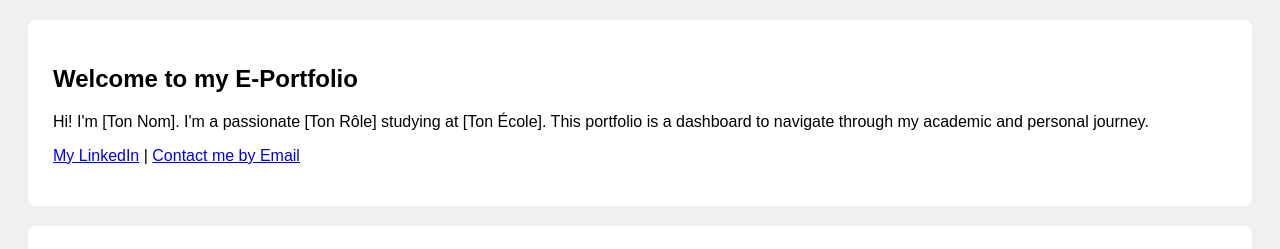
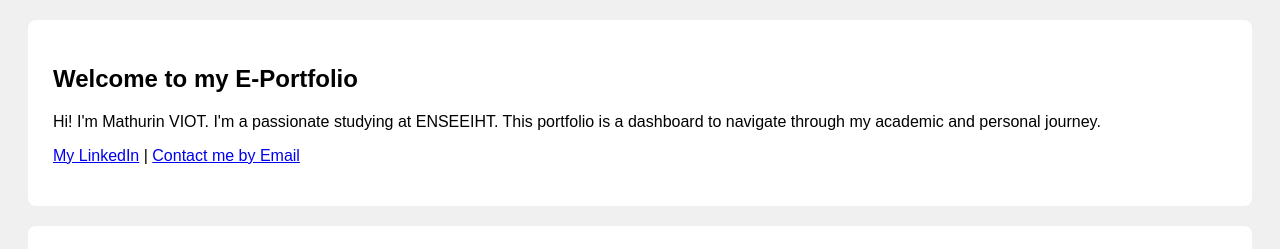
Before and after one commit to mathurin-lab/eportfolio, a plain HTML site: page index.html in a window 1280 px wide. Shown: the top 249 px of the page. Drawn offline with Linux system fonts and the light colour scheme.

Commit message:
Update index.html

```diff
--- a/index.html
+++ b/index.html
@@ -6,8 +6,8 @@
 
   <h2>Welcome to my E-Portfolio</h2>
   <p>
-    Hi! I'm [Ton Nom]. I'm a passionate [Ton Rôle]
-    studying at [Ton École]. This portfolio is a dashboard
+    Hi! I'm Mathurin VIOT. I'm a passionate
+    studying at ENSEEIHT. This portfolio is a dashboard
     to navigate through my academic and personal journey.
   </p>
 
```
